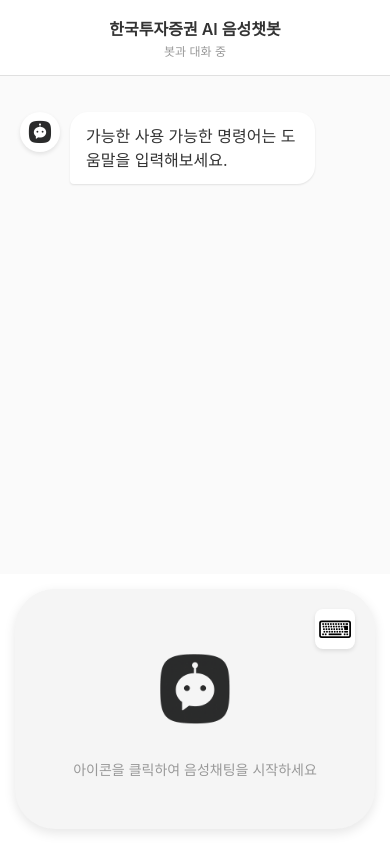
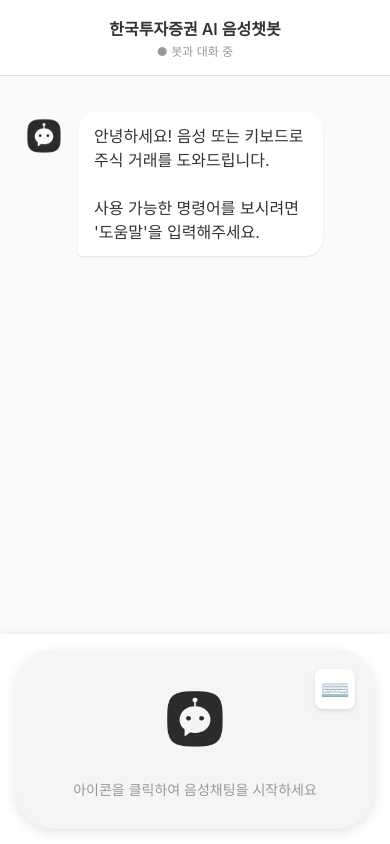
Before and after one commit to leehyunjun-code/chatbot, a Flask app: page / in a window 390 px wide. Run offline with Flask 3, Linux system fonts and the light colour scheme.

Commit message:
테스트 예정

```diff
--- a/templates/index.html
+++ b/templates/index.html
@@ -4,8 +4,7 @@
     <meta charset="UTF-8">
     <meta name="viewport" content="width=device-width, initial-scale=1.0, maximum-scale=1.0, user-scalable=no">
     <title>한국투자증권 AI 음성챗봇</title>
-    <link rel="icon" type="image/png" sizes="96x96" href="/favicon-96x96.png">
-
+    <link rel="icon" href="/favicon.ico" type="image/x-icon">
 
     <!-- PWA 설정 -->
     <meta name="theme-color" content="#555">
@@ -28,6 +27,7 @@
             display: flex;
             justify-content: center;
             align-items: center;
+            overflow: hidden;
         }
 
         .container {
@@ -41,11 +41,13 @@
             position: relative;
         }
 
+        /* 헤더 */
         .header {
             background: white;
             padding: 16px 20px;
             border-bottom: 1px solid #e0e0e0;
             text-align: center;
+            flex-shrink: 0;
         }
 
         .header-title {
@@ -60,12 +62,13 @@
             margin-top: 2px;
         }
 
+        /* 메시지 영역 */
         .messages {
             flex: 1;
             overflow-y: auto;
             padding: 20px;
             background: #fafafa;
-            padding-bottom: 280px;
+            padding-bottom: 250px; /* 입력 영역과 겹치지 않도록 충분한 여백 */
             -webkit-overflow-scrolling: touch;
         }
 
@@ -104,21 +107,18 @@
         }
 
         .bot-icon {
-            width: 40px;
-            height: 40px;
-            border-radius: 50%;
+            width: 48px;
+            height: 48px;
             margin-right: 10px;
             flex-shrink: 0;
-            background: white;
             display: flex;
             align-items: center;
             justify-content: center;
-            box-shadow: 0 2px 4px rgba(0, 0, 0, 0.1);
         }
 
         .bot-icon img {
-            width: 32px;
-            height: 32px;
+            width: 48px;
+            height: 48px;
             border-radius: 50%;
         }
 
@@ -180,28 +180,31 @@
             background: #da190b;
         }
 
+        /* 입력 영역 */
         .input-area {
             position: absolute;
             bottom: 0;
             left: 0;
             right: 0;
+            background: white;
             padding: 20px;
-            background: white;
+            box-shadow: 0 -2px 10px rgba(0, 0, 0, 0.05);
         }
 
         .input-container {
             position: relative;
             background: #f5f5f5;
             border-radius: 40px;
-            padding: 60px 20px;
+            padding: 20px;
             box-shadow: 0 4px 12px rgba(0, 0, 0, 0.1);
+            height: 200px;
             display: flex;
-            flex-direction: column;
             align-items: center;
             justify-content: center;
         }
 
-        .keyboard-icon {
+        /* 모드 전환 버튼 */
+        .mode-toggle {
             position: absolute;
             top: 20px;
             right: 20px;
@@ -214,30 +217,45 @@
             justify-content: center;
             cursor: pointer;
             box-shadow: 0 2px 4px rgba(0, 0, 0, 0.1);
+            z-index: 10;
         }
 
-        .keyboard-icon:hover {
+        .mode-toggle:hover {
             background: #f0f0f0;
         }
 
-        .keyboard-icon img {
+        .mode-toggle img {
             width: 24px;
             height: 24px;
         }
 
-        .big-bot-icon {
+        /* 음성 모드 */
+        .voice-content {
+            display: flex;
+            flex-direction: column;
+            align-items: center;
+            justify-content: center;
+            width: 100%;
+            height: 100%;
+        }
+
+        .voice-content.hidden {
+            display: none;
+        }
+
+        .voice-btn {
             width: 100px;
             height: 100px;
-            margin-bottom: 20px;
             cursor: pointer;
             transition: transform 0.2s;
+            border-radius: 50%;
         }
 
-        .big-bot-icon:hover {
+        .voice-btn:hover {
             transform: scale(1.05);
         }
 
-        .big-bot-icon.recording {
+        .voice-btn.recording {
             animation: pulse 1s infinite;
         }
 
@@ -250,12 +268,54 @@
             }
         }
 
-        .placeholder-text {
+        .voice-text {
             color: #999;
             font-size: 14px;
+            margin-top: 20px;
             text-align: center;
         }
 
+        /* 키보드 모드 */
+        .keyboard-content {
+            display: none;
+            width: 100%;
+            align-items: center;
+            position: relative;
+        }
+
+        .keyboard-content.active {
+            display: flex;
+        }
+
+        .text-input {
+            width: 100%;
+            padding: 16px 50px 16px 20px;
+            border: none;
+            border-radius: 30px;
+            font-size: 15px;
+            outline: none;
+            background: white;
+            box-shadow: 0 2px 4px rgba(0, 0, 0, 0.1);
+        }
+
+        .send-btn {
+            position: absolute;
+            right: 8px;
+            background: none;
+            border: none;
+            color: #555;
+            font-size: 28px;
+            cursor: pointer;
+            padding: 8px;
+            transition: color 0.2s, transform 0.2s;
+        }
+
+        .send-btn:hover {
+            color: #333;
+            transform: scale(1.1);
+        }
+
+        /* 타이핑 인디케이터 */
         .typing-indicator {
             display: flex;
             gap: 4px;
@@ -293,64 +353,14 @@
             }
         }
 
-        .text-input-mode {
-            display: none;
-            width: 100%;
-            padding: 16px 20px;
-            border: none;
-            border-radius: 30px;
-            font-size: 15px;
-            outline: none;
-            background: white;
-            box-shadow: 0 2px 4px rgba(0, 0, 0, 0.1);
-        }
-
-        .text-input-mode.active {
-            display: block;
-        }
-
-        .send-btn {
-            display: none;
-            position: absolute;
-            right: 25px;
-            bottom: 70px;
-            width: 44px;
-            height: 44px;
-            border-radius: 50%;
-            border: none;
-            background: #555;
-            color: white;
-            font-size: 20px;
-            cursor: pointer;
-            align-items: center;
-            justify-content: center;
-            transition: all 0.2s;
-        }
-
-        .send-btn.active {
-            display: flex;
-        }
-
-        .send-btn:hover {
-            background: #333;
-            transform: scale(1.05);
-        }
-
-        .keyboard-text {
-            font-size: 24px;
-        }
-
         /* 모바일 최적화 */
         @media (max-width: 600px) {
             .container {
-                width: 100%;
-                height: 100vh;
-                border-radius: 0;
                 max-width: 100%;
             }
 
             .messages {
-                padding-bottom: 200px;
+                padding-bottom: 230px;
             }
 
             .input-area {
@@ -358,7 +368,12 @@
             }
 
             .input-container {
-                padding: 50px 15px;
+                height: 180px;
+            }
+
+            .voice-btn {
+                width: 80px;
+                height: 80px;
             }
         }
 
@@ -366,7 +381,7 @@
         .install-prompt {
             display: none;
             position: fixed;
-            bottom: 100px;
+            bottom: 250px;
             left: 50%;
             transform: translateX(-50%);
             background: #555;
@@ -398,57 +413,75 @@
 </head>
 <body>
     <div class="container">
+        <!-- 헤더 -->
         <div class="header">
             <div class="header-title">한국투자증권 AI 음성챗봇</div>
-            <div class="header-subtitle">봇과 대화 중</div>
+            <div class="header-subtitle">● 봇과 대화 중</div>
         </div>
 
+        <!-- 메시지 영역 -->
         <div class="messages" id="messages">
             <div class="message bot">
                 <div class="bot-icon">
                     <img src="/static/chatbot.png" alt="bot">
                 </div>
-                <div class="message-content">가능한 사용 가능한 명령어는 도움말을 입력해보세요.</div>
+                <div class="message-content">안녕하세요! 음성 또는 키보드로 주식 거래를 도와드립니다.
+
+사용 가능한 명령어를 보시려면 '도움말'을 입력해주세요.</div>
             </div>
         </div>
 
+        <!-- 입력 영역 -->
         <div class="input-area">
             <div class="input-container">
-                <div class="keyboard-icon" id="mode-icon" onclick="toggleInputMode()">
-                    <span class="keyboard-text">⌨</span>
+                <!-- 모드 전환 버튼 -->
+                <div class="mode-toggle" id="modeToggle" onclick="toggleMode()">
+                    <span style="font-size: 24px;">⌨️</span>
                 </div>
 
-                <img src="/static/chatbot.png" alt="bot" class="big-bot-icon" id="voice-icon" onclick="toggleRecording()">
-
-                <div class="placeholder-text" id="placeholder-text">
+                <!-- 음성 모드 -->
+                <div class="voice-content" id="voiceMode">
+                    <img src="/static/chatbot.png"
+                         alt="Voice"
+                         class="voice-btn"
+                         id="voiceBtn"
+                         onclick="toggleRecording()">
+                    <div class="voice-text" id="voiceText">
                         아이콘을 클릭하여 음성채팅을 시작하세요
                     </div>
+                </div>
 
+                <!-- 키보드 모드 -->
+                <div class="keyboard-content" id="keyboardMode">
                     <input type="text"
-                       class="text-input-mode"
-                       id="text-input"
+                           class="text-input"
+                           id="textInput"
                            placeholder="메시지를 입력하세요..."
                            onkeypress="handleKeyPress(event)">
-
-                <button class="send-btn" id="send-btn" onclick="sendMessage()">
-                    전송
-                </button>
+                    <button class="send-btn" onclick="sendMessage()">→</button>
+                </div>
             </div>
         </div>
     </div>
 
     <!-- PWA 설치 프롬프트 -->
-    <div class="install-prompt" id="install-prompt" onclick="installPWA()">
+    <div class="install-prompt" id="installPrompt" onclick="installPWA()">
         앱으로 설치하기
     </div>
 
     <script>
+        // 전역 변수
         let isRecording = false;
         let mediaRecorder = null;
         let audioChunks = [];
         let currentConfirmData = null;
-        let isTextMode = false;
-        let deferredPrompt;
+        let isKeyboardMode = false;
+        let deferredPrompt = null;
+
+        // 페이지 로드 시 초기화
+        window.addEventListener('DOMContentLoaded', () => {
+            console.log('페이지 로드 완료');
+        });
 
         // PWA 설치 프롬프트
         window.addEventListener('beforeinstallprompt', (e) => {
@@ -458,11 +491,15 @@
             // 모바일에서만 설치 프롬프트 표시
             if (/Android|webOS|iPhone|iPad|iPod|BlackBerry|IEMobile|Opera Mini/i.test(navigator.userAgent)) {
                 setTimeout(() => {
-                    document.getElementById('install-prompt').classList.add('show');
+                    const prompt = document.getElementById('installPrompt');
+                    if (prompt) {
+                        prompt.classList.add('show');
+                    }
                 }, 2000);
             }
         });
 
+        // PWA 설치
         function installPWA() {
             if (deferredPrompt) {
                 deferredPrompt.prompt();
@@ -471,7 +508,7 @@
                         console.log('PWA 설치됨');
                     }
                     deferredPrompt = null;
-                    document.getElementById('install-prompt').classList.remove('show');
+                    document.getElementById('installPrompt').classList.remove('show');
                 });
             }
         }
@@ -485,37 +522,35 @@
             });
         }
 
-        function toggleInputMode() {
-            isTextMode = !isTextMode;
-            const voiceIcon = document.getElementById('voice-icon');
-            const placeholder = document.getElementById('placeholder-text');
-            const textInput = document.getElementById('text-input');
-            const sendBtn = document.getElementById('send-btn');
-            const modeIcon = document.getElementById('mode-icon');
+        // 모드 전환
+        function toggleMode() {
+            isKeyboardMode = !isKeyboardMode;
+            const voiceMode = document.getElementById('voiceMode');
+            const keyboardMode = document.getElementById('keyboardMode');
+            const modeToggle = document.getElementById('modeToggle');
 
-            if (isTextMode) {
-                voiceIcon.style.display = 'none';
-                placeholder.style.display = 'none';
-                textInput.classList.add('active');
-                sendBtn.classList.add('active');
-                modeIcon.innerHTML = '<img src="/static/mike.png" alt="mic" style="width: 24px; height: 24px;">';
-                textInput.focus();
+            if (isKeyboardMode) {
+                // 키보드 모드로 전환
+                voiceMode.classList.add('hidden');
+                keyboardMode.classList.add('active');
+                modeToggle.innerHTML = '<img src="/static/mike.png" alt="mic" style="width: 24px; height: 24px;">';
+                document.getElementById('textInput').focus();
             } else {
-                voiceIcon.style.display = 'block';
-                placeholder.style.display = 'block';
-                textInput.classList.remove('active');
-                sendBtn.classList.remove('active');
-                modeIcon.innerHTML = '<span class="keyboard-text">⌨</span>';
+                // 음성 모드로 전환
+                voiceMode.classList.remove('hidden');
+                keyboardMode.classList.remove('active');
+                modeToggle.innerHTML = '<span style="font-size: 24px;">⌨️</span>';
             }
         }
 
+        // 음성 녹음 토글
         async function toggleRecording() {
-            const voiceIcon = document.getElementById('voice-icon');
-            const placeholder = document.getElementById('placeholder-text');
+            const voiceBtn = document.getElementById('voiceBtn');
+            const voiceText = document.getElementById('voiceText');
 
             if (!isRecording) {
                 try {
-                    const stream = await navigator.mediaDevices.getUserMedia({audio: true});
+                    const stream = await navigator.mediaDevices.getUserMedia({ audio: true });
                     mediaRecorder = new MediaRecorder(stream);
                     audioChunks = [];
 
@@ -524,15 +559,16 @@
                     };
 
                     mediaRecorder.onstop = async () => {
-                        const audioBlob = new Blob(audioChunks, {type: 'audio/wav'});
+                        const audioBlob = new Blob(audioChunks, { type: 'audio/wav' });
                         await sendVoiceMessage(audioBlob);
                     };
 
                     mediaRecorder.start();
                     isRecording = true;
-                    voiceIcon.classList.add('recording');
-                    placeholder.textContent = '녹음 중... (5초)';
+                    voiceBtn.classList.add('recording');
+                    voiceText.textContent = '녹음 중... (5초)';
 
+                    // 5초 후 자동 정지
                     setTimeout(() => {
                         if (isRecording) {
                             toggleRecording();
@@ -543,16 +579,19 @@
                     console.error('마이크 접근 오류:', err);
                     alert('마이크 권한을 허용해주세요.');
                 }
-
             } else {
+                // 녹음 정지
+                if (mediaRecorder && mediaRecorder.state === 'recording') {
                     mediaRecorder.stop();
                     mediaRecorder.stream.getTracks().forEach(track => track.stop());
+                }
                 isRecording = false;
-                voiceIcon.classList.remove('recording');
-                placeholder.textContent = '아이콘을 클릭하여 음성채팅을 시작하세요';
+                voiceBtn.classList.remove('recording');
+                voiceText.textContent = '아이콘을 클릭하여 음성채팅을 시작하세요';
             }
         }
 
+        // 음성 메시지 전송
         async function sendVoiceMessage(audioBlob) {
             try {
                 const loadingMsg = addTypingIndicator();
@@ -565,7 +604,7 @@
                     body: formData
                 });
 
-                loadingMsg.remove();
+                if (loadingMsg) loadingMsg.remove();
 
                 const data = await response.json();
 
@@ -582,8 +621,9 @@
             }
         }
 
+        // 텍스트 메시지 전송
         function sendMessage() {
-            const input = document.getElementById('text-input');
+            const input = document.getElementById('textInput');
             const text = input.value.trim();
 
             if (text) {
@@ -593,24 +633,26 @@
             }
         }
 
+        // 엔터키 처리
         function handleKeyPress(event) {
             if (event.key === 'Enter') {
                 sendMessage();
             }
         }
 
+        // 명령 처리
         async function processCommand(text, inputType) {
             // 도움말 처리
             if (text === '도움말' || text.toLowerCase() === 'help') {
-                const helpText = `사용 가능한 명령어:
+                const helpText = `📌 사용 가능한 명령어:
 
-매수: "삼성전자 10주 사줘"
-매도: "네이버 5주 팔아"
-현재가: "카카오 현재가?"
-잔고: "내 잔고 확인"
-보유종목: "보유 종목 보여줘"
+📈 매수: "삼성전자 10주 사줘"
+📉 매도: "네이버 5주 팔아"
+💰 현재가: "카카오 현재가?"
+💳 잔고: "내 잔고 확인"
+📊 보유종목: "보유 종목 보여줘"
 
-음성 또는 키보드로 입력 가능합니다.`;
+음성(🎤) 또는 키보드(⌨️)로 입력 가능합니다.`;
                 addMessage(helpText, 'bot');
                 return;
             }
@@ -629,7 +671,7 @@
                     })
                 });
 
-                loadingMsg.remove();
+                if (loadingMsg) loadingMsg.remove();
 
                 const data = await response.json();
 
@@ -642,10 +684,11 @@
 
             } catch (err) {
                 console.error('명령 처리 오류:', err);
-                addMessage('오류가 발생했습니다.', 'bot');
+                addMessage('서버 연결에 실패했습니다. 잠시 후 다시 시도해주세요.', 'bot');
             }
         }
 
+        // 확인 메시지 추가
         function addConfirmMessage(text) {
             const messagesDiv = document.getElementById('messages');
             const messageDiv = document.createElement('div');
@@ -659,10 +702,10 @@
                     ${text}
                     <div class="confirm-buttons">
                         <button class="confirm-btn yes" onclick="confirmOrder(true)">
-                            주문 실행
+                            ✅ 주문 실행
                         </button>
                         <button class="confirm-btn no" onclick="confirmOrder(false)">
-                            취소
+                            ❌ 취소
                         </button>
                     </div>
                 </div>
@@ -670,10 +713,10 @@
 
             messagesDiv.appendChild(messageDiv);
             messagesDiv.scrollTop = messagesDiv.scrollHeight;
-
             return messageDiv;
         }
 
+        // 주문 확인
         async function confirmOrder(confirmed) {
             if (confirmed && currentConfirmData) {
                 try {
@@ -689,7 +732,7 @@
                         })
                     });
 
-                    loadingMsg.remove();
+                    if (loadingMsg) loadingMsg.remove();
 
                     const data = await response.json();
                     addMessage(data.message, 'bot');
@@ -705,6 +748,7 @@
             currentConfirmData = null;
         }
 
+        // 메시지 추가
         function addMessage(text, sender) {
             const messagesDiv = document.getElementById('messages');
             const messageDiv = document.createElement('div');
@@ -726,10 +770,11 @@
             return messageDiv;
         }
 
+        // 타이핑 인디케이터 추가
         function addTypingIndicator() {
             const messagesDiv = document.getElementById('messages');
             const messageDiv = document.createElement('div');
-            messageDiv.className = 'message bot';
+            messageDiv.className = 'message bot typing-message';
             messageDiv.innerHTML = `
                 <div class="bot-icon">
                     <img src="/static/chatbot.png" alt="bot">
```
Lines whose indentation alone changed are shown as unchanged.
